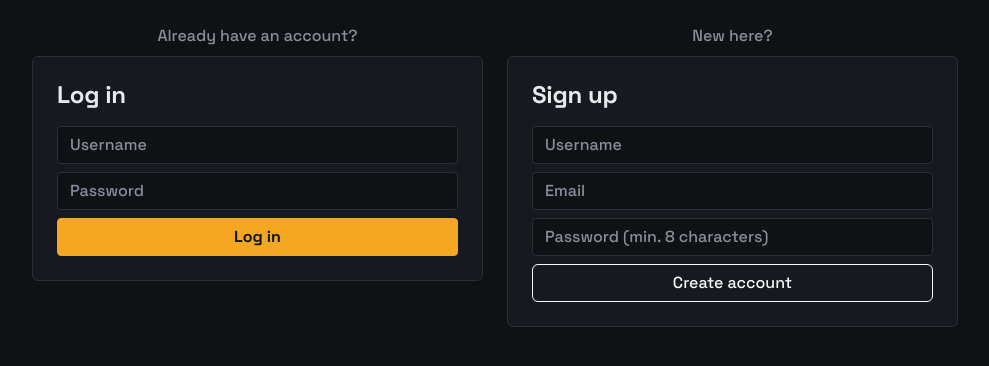
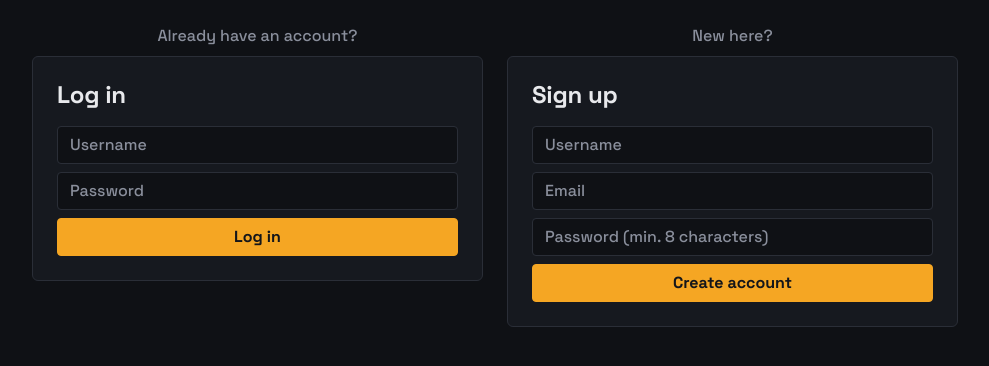
Before and after one commit to pamm-bot/django-expense-splitter, a Django app: page / in a window 1280 px wide. Shown: the part 57-423 px from the top of the page, without its empty margins (145-1134 px from the left). Run offline with Django 5.2, Linux system fonts and the light colour scheme.

Commit message:
Make the create account button orange like the log in button

```diff
--- a/templates/frontend/home.html
+++ b/templates/frontend/home.html
@@ -34,7 +34,7 @@
           <input type="password" class="form-control" name="password" placeholder="Password (min. 8 characters)" required minlength="8">
         </div>
         <div id="register-error" class="text-danger small mb-2"></div>
-        <button type="submit" class="btn btn-outline-light w-100">Create account</button>
+        <button type="submit" class="btn btn-money w-100">Create account</button>
       </form>
     </div>
   </div>
```
